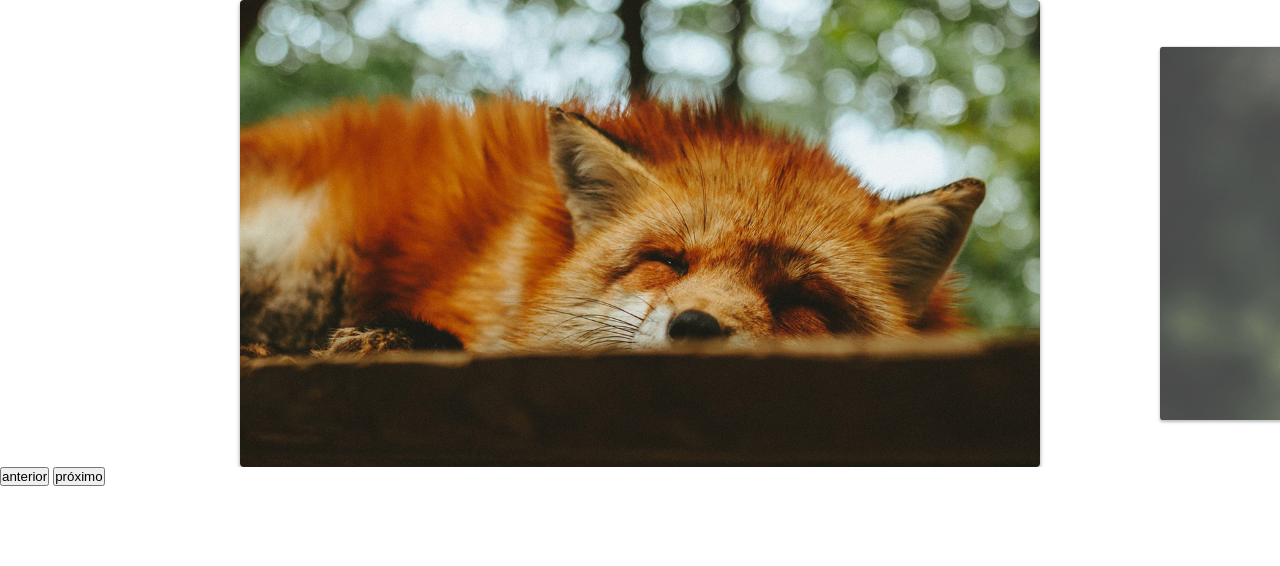
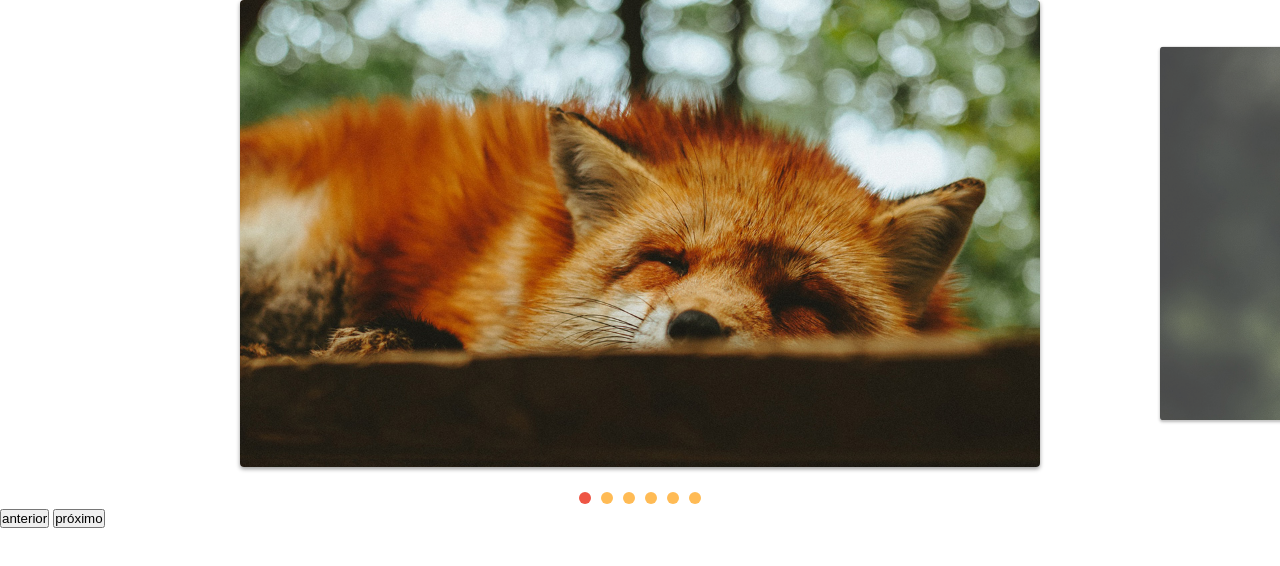
Before and after one commit to lucasleitedosreis/slide, a plain HTML site: page index.html in a window 1280 px wide. Drawn offline with Linux system fonts and the light colour scheme.

Commit message:
adicionada paginação por slide

```diff
--- a/css/style.css
+++ b/css/style.css
@@ -32,3 +32,23 @@ img {
   opacity: 1;
   transform: scale(1);
 }
+[data-control="slide"] {
+  display: flex;
+  justify-content: center;
+  margin-top: 20px;
+}
+[data-control="slide"] li a {
+  display: block;
+  width: 12px;
+  height: 12px;
+  background: #fb5;
+  border-radius: 50%;
+  overflow: hidden;
+  text-indent: 900px;
+  margin: 5px;
+}
+[data-control="slide"] li.ativo a,
+[data-control="slide"] li a:hover {
+  background: #e54;
+  transition: 0.3s;
+}
--- a/js/script.js
+++ b/js/script.js
@@ -2,3 +2,4 @@ import { Slide, SlideNav } from "./slide.js";
 const slide = new SlideNav(".slide", ".slide-wrapper");
 slide.init();
 slide.addArrow(".prev", ".next");
+slide.addControl();
--- a/js/slide.js
+++ b/js/slide.js
@@ -6,6 +6,7 @@ export class Slide {
 
     this.dist = { finalPosition: 0, startX: 0, movement: 0 };
     this.activeClass = "ativo";
+    this.changeEvent = new Event("changeEvent");
   }
 
   transition(active) {
@@ -100,6 +101,7 @@ export class Slide {
     this.slideIndexNav(index);
     this.dist.finalPosition = activeSlide.position;
     this.changeActiveClass();
+    this.wrapper.dispatchEvent(this.changeEvent);
   }
 
   changeActiveClass() {
@@ -150,6 +152,11 @@ export class Slide {
 }
 
 export class SlideNav extends Slide {
+  constructor(slide, wrapper) {
+    super(slide, wrapper);
+    this.bindControlEvents();
+  }
+
   addArrow(prev, next) {
     this.prevElement = document.querySelector(prev);
     this.nextElement = document.querySelector(next);
@@ -159,4 +166,44 @@ export class SlideNav extends Slide {
     this.prevElement.addEventListener("click", this.activePrevSlide);
     this.nextElement.addEventListener("click", this.activeNextSlide);
   }
+
+  createControl() {
+    const control = document.createElement("ul");
+    control.dataset.control = "slide";
+    this.slideArray.forEach((item, index) => {
+      control.innerHTML += `<li><a href="#slide${index + 1}">${
+        index + 1
+      }</a></li>`;
+    });
+    this.wrapper.appendChild(control);
+    return control;
+  }
+
+  eventControl(item, index) {
+    item.addEventListener("click", (event) => {
+      event.preventDefault();
+      this.changeSlide(index);
+    });
+    this.wrapper.addEventListener("changeEvent", this.activeControlItem);
+  }
+
+  activeControlItem() {
+    this.controlArray.forEach((item) =>
+      item.classList.remove(this.activeClass),
+    );
+    this.controlArray[this.index.active].classList.add(this.activeClass);
+  }
+
+  addControl(customControl) {
+    this.control =
+      document.querySelector(customControl) || this.createControl();
+    this.controlArray = [...this.control.children];
+    this.activeControlItem();
+    this.controlArray.forEach(this.eventControl);
+  }
+
+  bindControlEvents() {
+    this.eventControl = this.eventControl.bind(this);
+    this.activeControlItem = this.activeControlItem.bind(this);
+  }
 }
```
